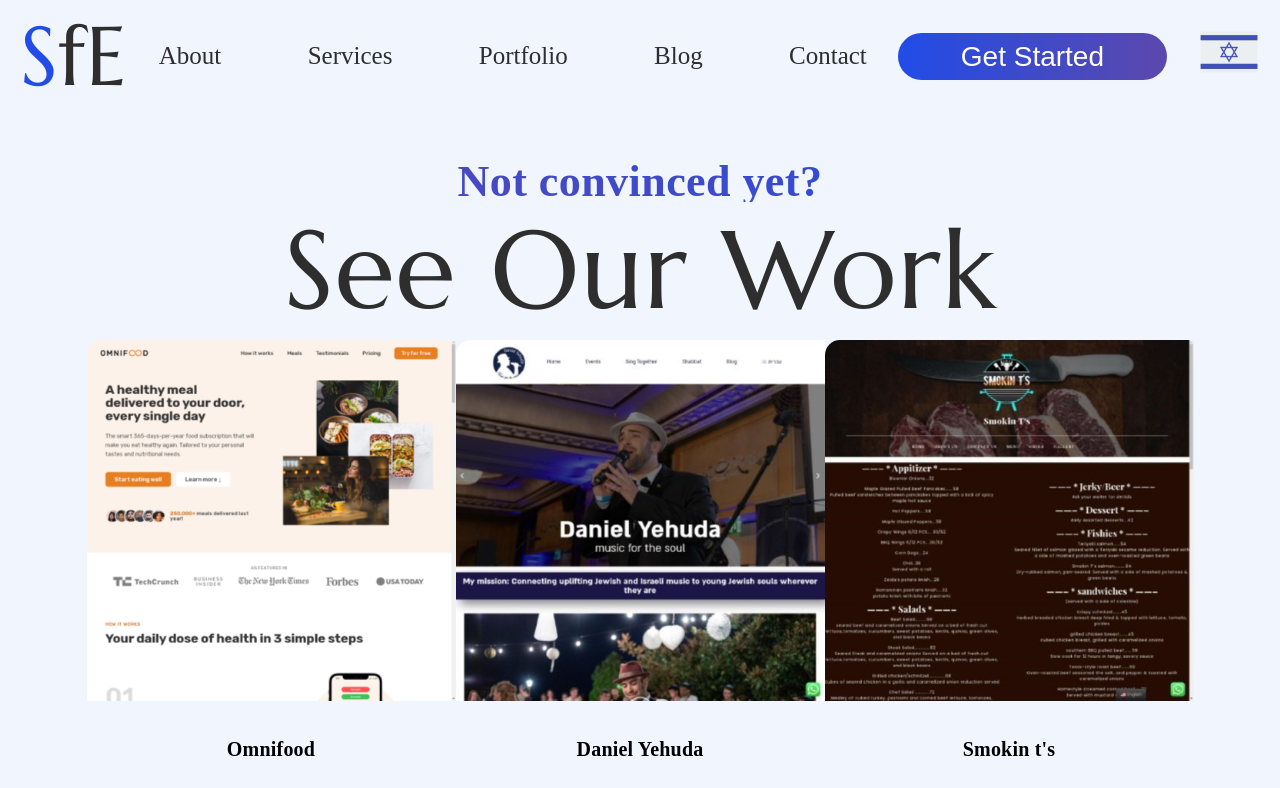
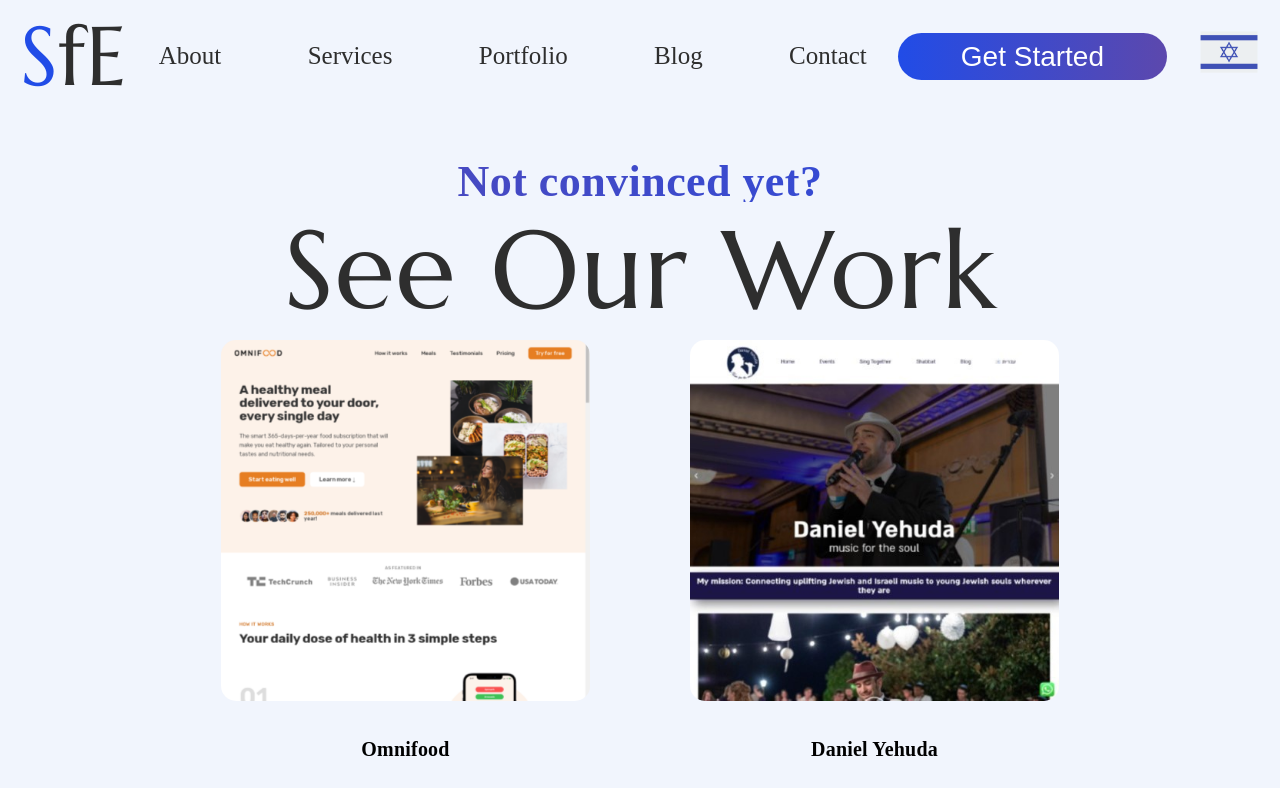
Before and after one commit to lionsgrandson/sites_for_everyone5.0, a React (Create React App) app: page /portfolio in a window 1280 px wide. Shown: the top 788 px of the page. Built offline with nearby package versions, Linux system fonts and the light colour scheme.

Commit message:
style(protfolio page): styled the imgs to match the figma

```diff
--- a/src/components/portfolioImgCard/imgCard.css
+++ b/src/components/portfolioImgCard/imgCard.css
@@ -3,11 +3,8 @@
 .imgCardImg {
   width: 369px;
   height: 361px;
-  top: 602px;
-  left: 62px;
-  gap: 0px;
-  border-radius: 15px 0px 0px 0px;
-  opacity: 0px;
+  margin: 0 5rem;
+  border-radius: 15px;
 }
 .imgCardTxt {
   font-family: Nunito;
```
